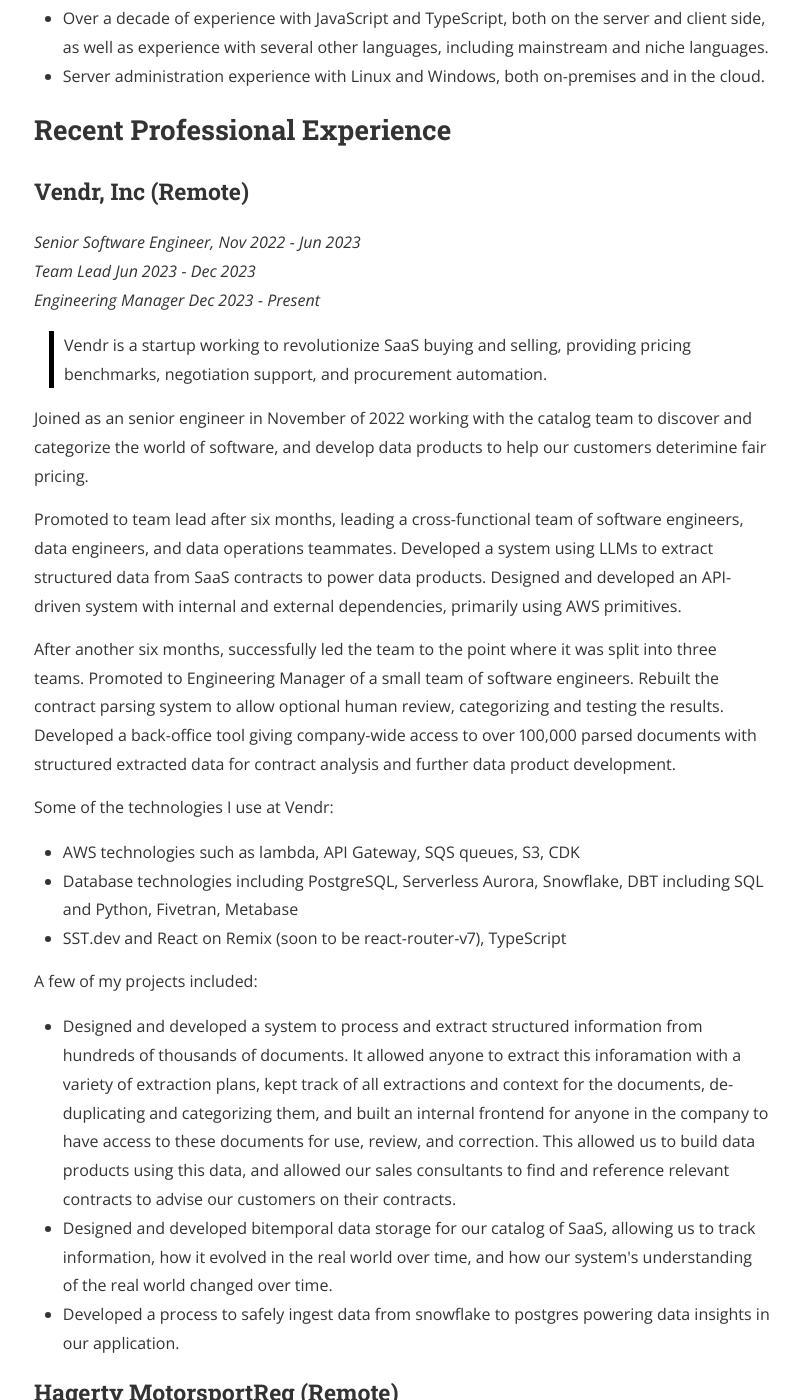
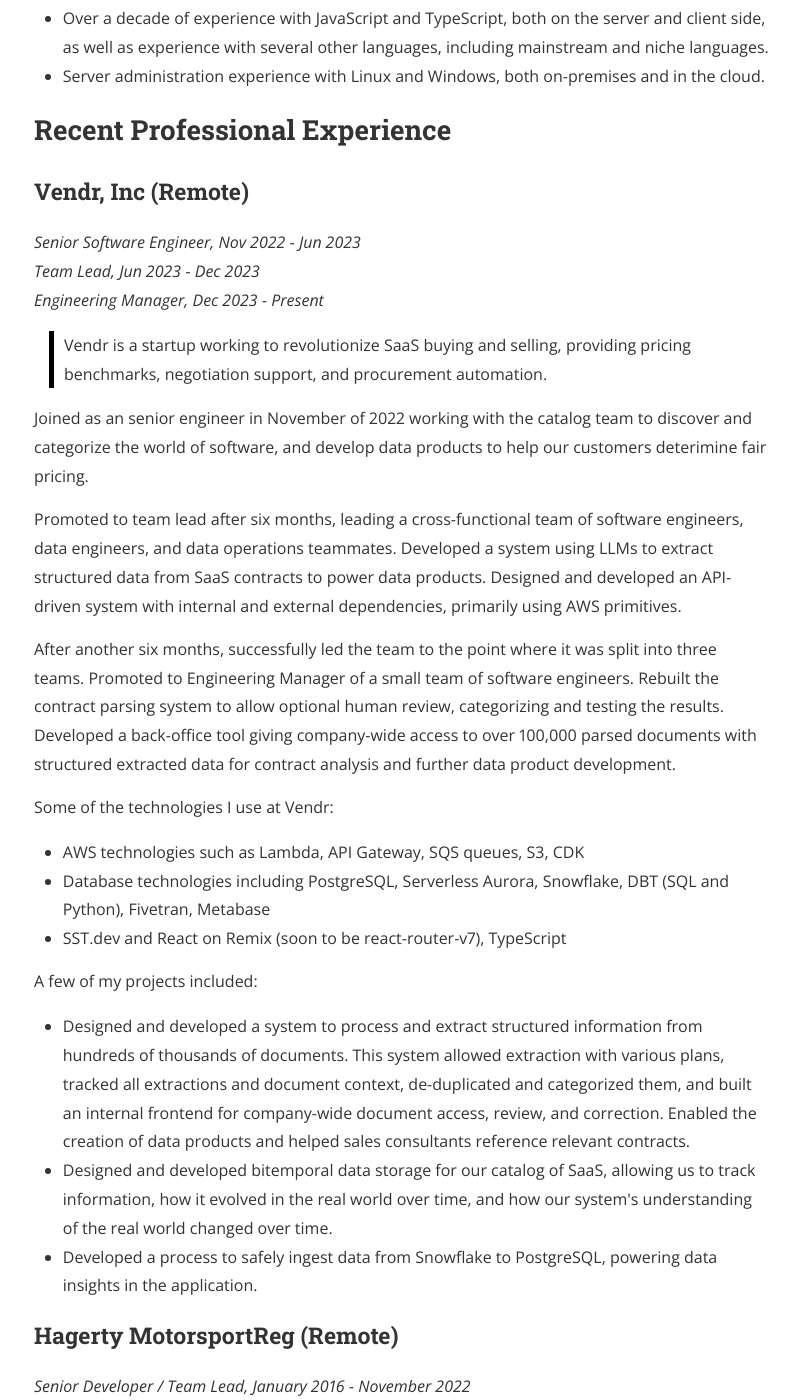
Before and after one commit to ryanguill/ryanguill.github.io, a Jekyll site: the page built from resume.html, in a window 1280 px wide and 1400 px high, scrolled down 1267 px. Shown: the whole window, without its empty margins (238-1038 px from the left). Built offline with Jekyll 4.4.1, drawn with Linux system fonts in a browser that asks for light colours; nearby versions of some CDN libraries; a style sheet for code colours, icons or effects is not loaded.

Commit message:
further resume tweaks

```diff
--- a/resume.html
+++ b/resume.html
@@ -47,8 +47,8 @@
 <h3 id="vendr-remote">Vendr, Inc (Remote)</h3>
 
 <p><em>Senior Software Engineer, Nov 2022 - Jun 2023</em><br />
-	<em>Team Lead Jun 2023 - Dec 2023</em><br />
-	<em>Engineering Manager Dec 2023 - Present</em></p>
+	<em>Team Lead, Jun 2023 - Dec 2023</em><br />
+	<em>Engineering Manager, Dec 2023 - Present</em></p>
 
 <blockquote>
   <p>Vendr is a startup working to revolutionize SaaS buying and selling, providing pricing benchmarks, negotiation support, and procurement automation.</p>
@@ -62,17 +62,17 @@
 
 <p>Some of the technologies I use at Vendr:
 	<ul>
-		<li>AWS technologies such as lambda, API Gateway, SQS queues, S3, CDK</li>
-		<li>Database technologies including PostgreSQL, Serverless Aurora, Snowflake, DBT including SQL and Python, Fivetran, Metabase</li>
+		<li>AWS technologies such as Lambda, API Gateway, SQS queues, S3, CDK</li>
+		<li>Database technologies including PostgreSQL, Serverless Aurora, Snowflake, DBT (SQL and Python), Fivetran, Metabase</li>
 		<li>SST.dev and React on Remix (soon to be react-router-v7), TypeScript</li>
 	</ul>
 </p>
 
 <p>A few of my projects included:
 	<ul>
-		<li>Designed and developed a system to process and extract structured information from hundreds of thousands of documents. It allowed anyone to extract this inforamation with a variety of extraction plans, kept track of all extractions and context for the documents, de-duplicating and categorizing them, and built an internal frontend for anyone in the company to have access to these documents for use, review, and correction.  This allowed us to build data products using this data, and allowed our sales consultants to find and reference relevant contracts to advise our customers on their contracts.</li>
+		<li>Designed and developed a system to process and extract structured information from hundreds of thousands of documents. This system allowed extraction with various plans, tracked all extractions and document context, de-duplicated and categorized them, and built an internal frontend for company-wide document access, review, and correction. Enabled the creation of data products and helped sales consultants reference relevant contracts.</li>
 		<li>Designed and developed bitemporal data storage for our catalog of SaaS, allowing us to track information, how it evolved in the real world over time, and how our system's understanding of the real world changed over time.</li>
-		<li>Developed a process to safely ingest data from snowflake to postgres powering data insights in our application.</li>
+		<li>Developed a process to safely ingest data from Snowflake to PostgreSQL, powering data insights in the application.</li>
 	</ul>
 </p>
 
```
